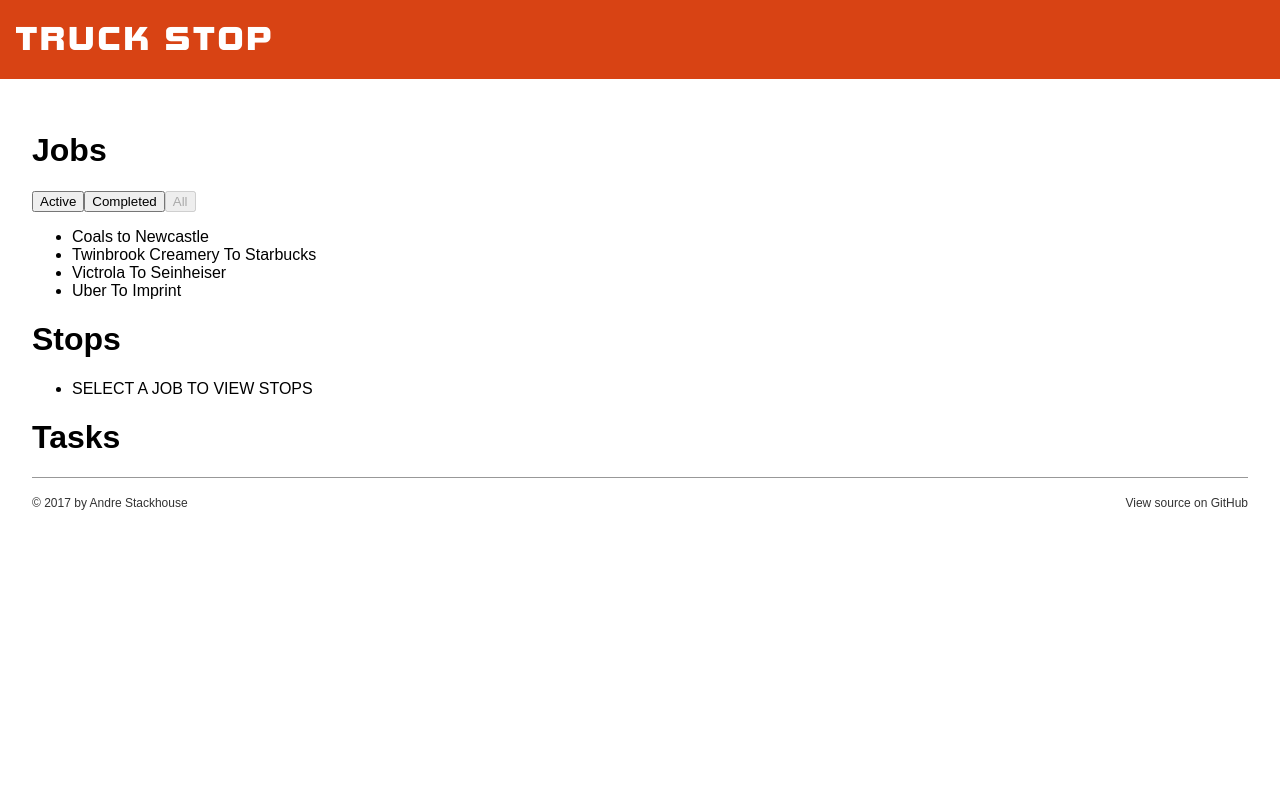
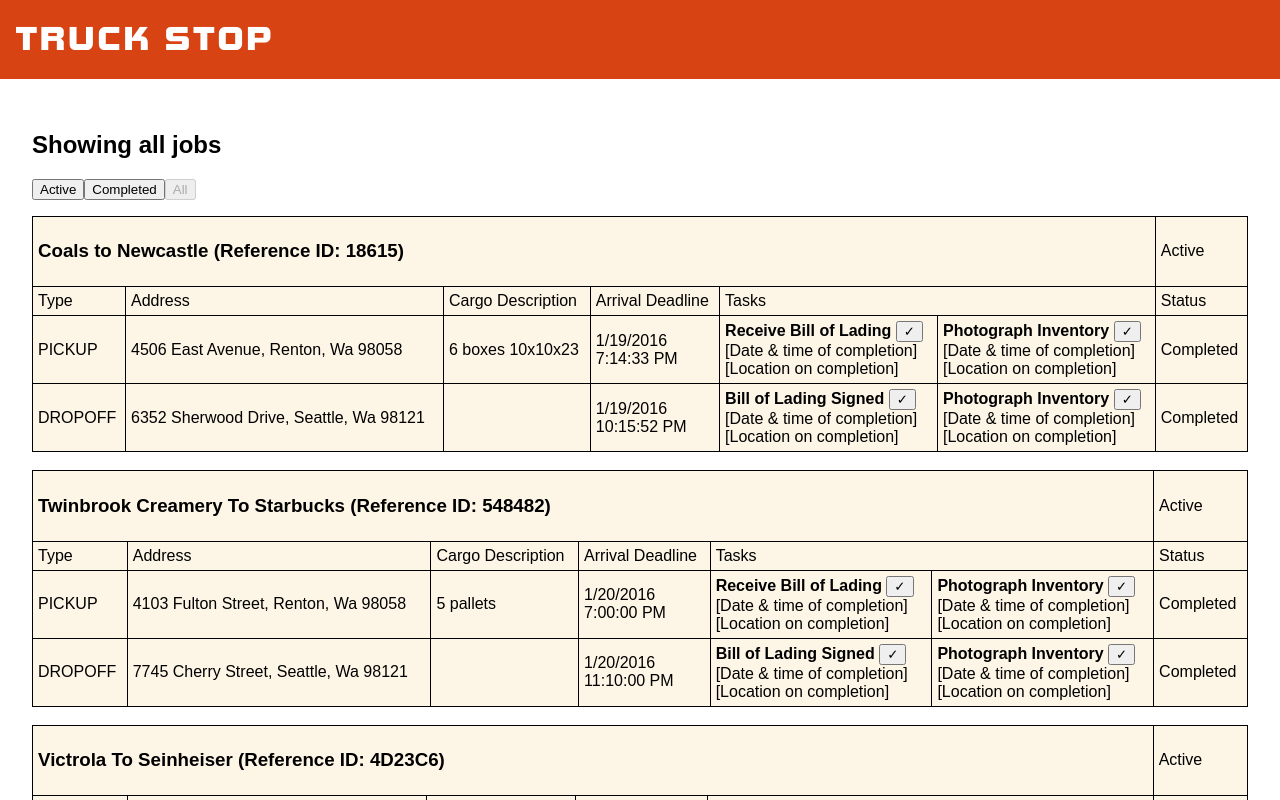
Before and after one commit to CaptainStack/truck-stop, a React (Create React App) app: page / in a window 1280 px wide. Shown: the top 800 px of the page. Built offline with nearby package versions, Linux system fonts and the light colour scheme.

Commit message:
Refactor into jobs, stops, tasks components.

```diff
--- a/src/App.css
+++ b/src/App.css
@@ -45,3 +45,19 @@ header a {
 .completed {
   text-decoration: line-through;
 }
+
+table {
+  border-collapse: collapse;
+  width: 100%;
+  transition: 0.5s;
+}
+table td {
+  border: 1px solid black;
+  padding: 5px;
+}
+table.active-job {
+  background-color: OldLace;
+}
+table.complete-job {
+  background-color: LightCyan;
+}
--- a/src/JobFixtures.js
+++ b/src/JobFixtures.js
@@ -8,13 +8,13 @@ export const jobs = [
         address: '4506 East Avenue, Renton, Wa 98058',
         cargoDescription: '6 boxes 10x10x23',
         arrivalTime: '2016-01-19T19:14:33.000Z',
-        tasks: [{description: 'Receive Bill of Lading', completed: false}, {description: 'Photograph Inventory', completed: false}]
+        tasks: [{description: 'Receive Bill of Lading', completed: false , GPS: null}, {description: 'Photograph Inventory', completed: false , GPS: null}]
       },
       {
         type: 'DROPOFF',
         address: '6352 Sherwood Drive, Seattle, Wa 98121',
         arrivalTime: '2016-01-19T22:15:52.000Z',
-        tasks: [{description: 'Bill of Lading Signed', completed: false}, {description: 'Photograph Inventory', completed: false}]
+        tasks: [{description: 'Bill of Lading Signed', completed: false , GPS: null}, {description: 'Photograph Inventory', completed: false , GPS: null}]
       },
     ],
   },
@@ -27,13 +27,13 @@ export const jobs = [
         address: '4103 Fulton Street, Renton, Wa 98058',
         cargoDescription: '5 pallets',
         arrivalTime: '2016-01-20T19:00:00.000Z',
-        tasks: [{description: 'Receive Bill of Lading', completed: false}, {description: 'Photograph Inventory', completed: false}]
+        tasks: [{description: 'Receive Bill of Lading', completed: false , GPS: null}, {description: 'Photograph Inventory', completed: false , GPS: null}]
       },
       {
         type: 'DROPOFF',
         address: '7745 Cherry Street, Seattle, Wa 98121',
         arrivalTime: '2016-01-20T23:10:00.000Z',
-        tasks: [{description: 'Bill of Lading Signed', completed: false}, {description: 'Photograph Inventory', completed: false}]
+        tasks: [{description: 'Bill of Lading Signed', completed: false , GPS: null}, {description: 'Photograph Inventory', completed: false , GPS: null}]
       },
     ],
   },
@@ -46,13 +46,13 @@ export const jobs = [
         address: '628 Depot Street, Renton, Wa 98058',
         cargoDescription: '4 pallets',
         arrivalTime: '2016-01-20T21:00:00.000Z',
-        tasks: [{description: 'Receive Bill of Lading', completed: false}, {description: 'Photograph Inventory', completed: false}]
+        tasks: [{description: 'Receive Bill of Lading', completed: false , GPS: null}, {description: 'Photograph Inventory', completed: false , GPS: null}]
       },
       {
         type: 'DROPOFF',
         address: '58 Sunset Avenue, Seattle, Wa 98121',
         arrivalTime: '2016-01-21T00:10:00.000Z',
-        tasks: [{description: 'Bill of Lading Signed', completed: false}, {description: 'Photograph Inventory', completed: false}]
+        tasks: [{description: 'Bill of Lading Signed', completed: false , GPS: null}, {description: 'Photograph Inventory', completed: false , GPS: null}]
       },
     ],
   },
@@ -65,13 +65,13 @@ export const jobs = [
         address: '163 Cambridge Road, Renton, Wa 98058',
         cargoDescription: '1 box 12x10x12',
         arrivalTime: '2016-01-20T21:00:00.000Z',
-        tasks: [{description: 'Receive Bill of Lading', completed: false}, {description: 'Photograph Inventory', completed: false}]
+        tasks: [{description: 'Receive Bill of Lading', completed: false , GPS: null}, {description: 'Photograph Inventory', completed: false , GPS: null}]
       },
       {
         type: 'DROPOFF',
         address: '668 Jackson Avenue, Seattle, Wa 98121',
         arrivalTime: '2016-01-21T00:10:00.000Z',
-        tasks: [{description: 'Bill of Lading Signed', completed: false}, {description: 'Photograph Inventory', completed: false}]
+        tasks: [{description: 'Bill of Lading Signed', completed: false , GPS: null}, {description: 'Photograph Inventory', completed: false , GPS: null}]
       },
     ],
   },
--- a/src/components/ChecklistManager.jsx
+++ b/src/components/ChecklistManager.jsx
@@ -1,14 +1,37 @@
 import React from 'react';
-import JobsBox from './JobsBox';
-import StopsBox from './StopsBox';
-import TasksBox from './TasksBox';
+import Job from './Job';
+import { filterClick } from '../events';
 
 const ChecklistManager = ({state}) => {
+    let is_job_complete = job => {
+    for (let stop of job.stops) {
+      for (let task of stop.tasks) {
+        if (!task.completed) {
+          return false;
+        }
+      }
+    }
+    return  true;
+  }
+  let job_elements = state.jobs.map(job => {
+    let job_complete = is_job_complete(job);
+    if ((state.tasks_shown === 'completed' && job_complete) ||
+        (state.tasks_shown === 'active' && !job_complete) ||
+        (state.tasks_shown === 'all')) {
+      return <Job job={job} job_complete={job_complete} />
+    } else {
+      return null;
+    }
+  });
   return (
     <div className={'checklist-manager'} >
-      <JobsBox jobs={state.jobs} selected_job={state.selected_job} tasks_shown={state.tasks_shown} />
-      <StopsBox stops={state.selected_job.stops} selected_stop={state.selected_stop} />
-      <TasksBox stop={state.selected_stop} />
+      <h2>Showing {state.tasks_shown} jobs</h2>
+      <p>
+        <button onClick={filterClick('active')} disabled={state.tasks_shown === 'active'}>Active</button>
+        <button onClick={filterClick('completed')} disabled={state.tasks_shown === 'completed'}>Completed</button>
+        <button onClick={filterClick('all')} disabled={state.tasks_shown === 'all'}>All</button>
+      </p>
+      {job_elements}
     </div>
   );
 };
--- /dev/null
+++ b/src/components/Job.jsx
@@ -0,0 +1,23 @@
+import React from 'react';
+import Stop from './Stop';
+
+const Job = ({job, job_complete}) => {
+  let job_status = job_complete ? 'Completed' : 'Active';
+  let stops = job.stops.map(stop => {
+    return <Stop stop={stop} remainingTasks={stop.tasks.filter(task => !task.completed).length} />
+  });
+  return (
+    <div>
+      <table className={job_complete ? 'complete-job' : 'active-job'}>
+        <tbody>
+          <tr><td colSpan={6}><h3>{job.title} (Reference ID: {job.referenceId})</h3></td><td>{job_status}</td></tr>
+          <tr><td>Type</td><td>Address</td><td>Cargo Description</td><td>Arrival Deadline</td><td colSpan={2}>Tasks</td><td>Status</td></tr>
+          {stops}
+        </tbody>
+      </table>
+      <br/>
+    </div>
+  );
+};
+
+export default Job;
--- a/src/components/JobsBox.jsx
+++ /dev/null
@@ -1,50 +0,0 @@
-import React from 'react';
-import { jobClick, filterClick } from '../events';
-
-const JobsBox = ({jobs, selected_job, tasks_shown}) => {
-  let job_is_complete = job => {
-    for (let stop of job.stops) {
-      for (let task of stop.tasks) {
-        if (!task.completed) {
-          return false;
-        }
-      }
-    }
-    return  true;
-  }
-  if (tasks_shown === 'completed') {
-    jobs = jobs.filter(job => job_is_complete(job));
-  } else if (tasks_shown === 'active') {
-    jobs = jobs.filter(job => !job_is_complete(job));
-  }
-  let job_elements = jobs.map(job => {
-    let classes = '';
-    if (job === selected_job) {
-      classes += 'selected ';
-    }
-
-    let incomplete_task = false;
-    for (let stop of job.stops) {
-      if (stop.tasks.find(task => task.completed === false)) {
-        incomplete_task = true;
-        break;
-      }
-    }
-
-    if (!incomplete_task) classes += 'completed';
-    return <li onClick={jobClick(job)} className={classes} >{job.title}</li>
-  });
-  return (
-    <div className={'jobs-box'} >
-      <h1>Jobs</h1>
-      <button onClick={filterClick('active')} disabled={tasks_shown === 'active'}>Active</button>
-      <button onClick={filterClick('completed')} disabled={tasks_shown === 'completed'}>Completed</button>
-      <button onClick={filterClick('all')} disabled={tasks_shown === 'all'}>All</button>
-      <ul>
-        {job_elements}
-      </ul>
-    </div>
-  );
-};
-
-export default JobsBox;
--- /dev/null
+++ b/src/components/Stop.jsx
@@ -0,0 +1,40 @@
+import React from 'react';
+import Task from './Task';
+
+const Stop = ({stop}) => {
+  let stop_status;
+  let incomplete_tasks_count = 0;
+  let task_cells = stop.tasks.map(task => {
+    if (!task.completed) {
+      incomplete_tasks_count++;
+    }
+    return <Task task={task} />
+  });
+
+  switch(incomplete_tasks_count) {
+    case 0:
+      stop_status = 'Not started';
+      break;
+    case stop.tasks.length:
+      stop_status = 'Completed';
+      break;
+    default:
+      stop_status = 'In progress';
+    }
+  let arrival_date = new Date(stop.arrivalTime);
+
+  return(
+    <tr>
+      <td>{stop.type}</td>
+      <td>{stop.address}</td>
+      <td>{stop.cargoDescription}</td>
+      <td>
+        {`${arrival_date.toLocaleDateString()}`}<br/>
+        {`${arrival_date.toLocaleTimeString()}`}
+      </td>
+      {task_cells}
+      <td>{stop_status}</td>
+    </tr>);
+};
+
+export default Stop;
--- a/src/components/StopsBox.jsx
+++ /dev/null
@@ -1,25 +0,0 @@
-import React from 'react';
-import { stopClick } from '../events';
-
-const StopsBox = ({stops, selected_stop}) => {
-  let stops_elements = stops.map(stop => {
-    let classes = '';
-    if (stop === selected_stop) {
-      classes += 'selected ';
-    }
-    if (!stop.tasks.find(task => task.completed === false)) {
-      classes += 'completed';
-    }
-    return <li onClick={stopClick(stop)} className={classes} >{stop.address}</li>
-  });
-  return (
-    <div className={'stops-box'} >
-      <h1>Stops</h1>
-      <ul>
-        {stops_elements}
-      </ul>
-    </div>
-  );
-};
-
-export default StopsBox;
--- /dev/null
+++ b/src/components/Task.jsx
@@ -0,0 +1,36 @@
+import React from 'react';
+import { taskClick } from '../events';
+
+const Task = ({task}) => {
+  let button;
+  let datetime_string = '[Date & time of completion]';
+  let class_name;
+  let button_symbol = '\u2713';
+
+  if (task.completed) {
+    class_name = 'completed';
+    let date = new Date(task.completed);
+    datetime_string = `${date.toLocaleTimeString()} on ${date.toLocaleDateString()}`;
+    button_symbol = 'X';
+  }
+
+  if (task.description === 'Receive Bill of Lading') {
+    button = <button onClick={taskClick(task)}>{button_symbol}</button>;
+  } else if (task.description === 'Bill of Lading Signed') {
+    button = <button onClick={taskClick(task)}>{button_symbol}</button>;
+  } else {
+    button = <button onClick={taskClick(task)}>{button_symbol}</button>;
+  }
+
+  let location_string = task.GPS ? `Coords(${Math.floor(task.GPS.latitude)}, ${Math.floor(task.GPS.longitude)})` : '[Location on completion]';
+
+  return (
+    <td>
+      <span className={class_name}><strong>{task.description}</strong> {button}</span><br/>
+      <span>{datetime_string}</span><br/>
+      <span>{location_string}</span>
+    </td>
+  );
+};
+
+export default Task;
--- a/src/components/TasksBox.jsx
+++ /dev/null
@@ -1,20 +0,0 @@
-import React from 'react';
-import { taskClick } from '../events';
-
-const TasksBox = ({stop}) => {
-  let task_elements;
-  if (stop.tasks) {
-    let tasks = stop.tasks;
-    task_elements = tasks.map(task => <li onClick={taskClick(task)} className={task.completed ? 'completed' : null}>{task.description}</li>);
-  }
-  return (
-    <div className={'tasks-box'} >
-      <h1>Tasks</h1>
-      <ul>
-        {task_elements}
-      </ul>
-    </div>
-  );
-};
-
-export default TasksBox;
--- a/src/core.js
+++ b/src/core.js
@@ -7,14 +7,14 @@ if (localStorage.getItem('reduxState')) {
   persistedState = JSON.parse(localStorage.getItem('reduxState'));
   persistedState.selected_job =
     persistedState.jobs.find(job => job.referenceId === persistedState.selected_job.referenceId) ||
-    { title: 'NO JOB SELECTED', stops: [ {address: 'SELECT A JOB TO VIEW STOPS', tasks: [{completed: false}]} ] };
+    { title: 'NO JOB SELECTED', stops: [ {address: 'SELECT A JOB TO VIEW STOPS', tasks: [{completed: false, GPS: null}]} ] };
   persistedState.selected_stop = persistedState.selected_job.stops.find(stop => stop.type === persistedState.selected_stop.type);
 }
 
 export const INITIAL_STATE = localStorage.getItem('reduxState') ? persistedState :
   {
     jobs: jobs,
-    selected_job: { title: 'NO JOB SELECTED', stops: [ {address: 'SELECT A JOB TO VIEW STOPS', tasks: [{completed: false}]} ] },
+    selected_job: { title: 'NO JOB SELECTED', stops: [ {address: 'SELECT A JOB TO VIEW STOPS', tasks: [{completed: false, GPS: null}]} ] },
     selected_stop: {},
     tasks_shown: 'all'
   };
@@ -30,8 +30,14 @@ export const update_active_stop = (state, stop) => {
   return state;
 }
 
-export const update_clicked_task = (state, task) => {
-  task.completed ? task.completed = false : task.completed = true;
+export const update_clicked_task = (state, task, GPS) => {
+  if (task.completed) {
+    task.completed = false;
+    task.GPS = null;
+  } else {
+    task.completed = Date.now();
+    task.GPS = GPS;
+  }
   return state;
 }
 
--- a/src/events.js
+++ b/src/events.js
@@ -13,7 +13,9 @@ export const stopClick = clicked_stop => e => {
 }
 
 export const taskClick = clicked_task => e => {
-  store.dispatch({ type: 'UPDATE_SELECTED_TASK', task: clicked_task });
+  navigator.geolocation.getCurrentPosition(position => {
+    store.dispatch({ type: 'UPDATE_SELECTED_TASK', task: clicked_task, GPS: { latitude: position.coords.latitude, longitude: position.coords.longitude} });
+  });
 }
 
 export const filterClick = clicked_filter => e => {
--- a/src/reducer.js
+++ b/src/reducer.js
@@ -7,7 +7,7 @@ export default function reducer(state = INITIAL_STATE, action) {
     case 'UPDATE_SELECTED_STOP':
       return update_active_stop(state, action.stop);
     case 'UPDATE_SELECTED_TASK':
-      return update_clicked_task(state, action.task);
+      return update_clicked_task(state, action.task, action.GPS);
     case 'UPDATE_FILTER':
       return update_task_filter(state, action.filter);
     default:
```
